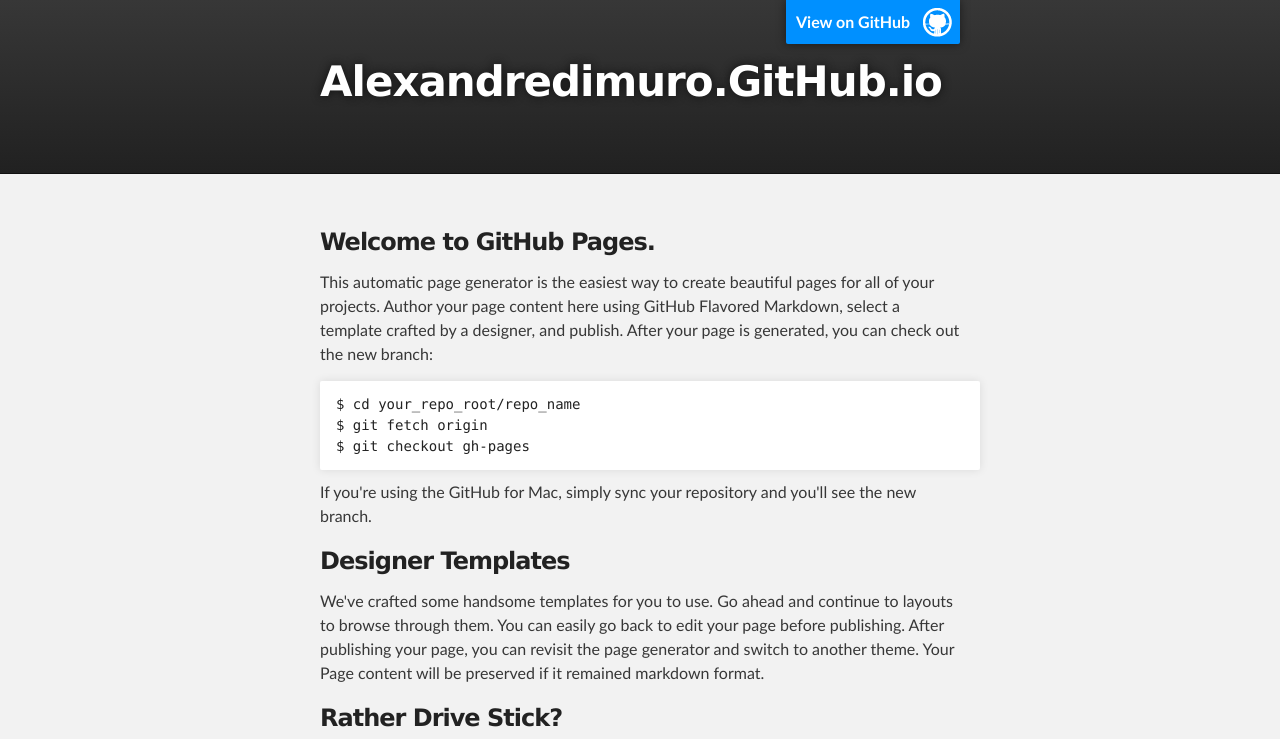
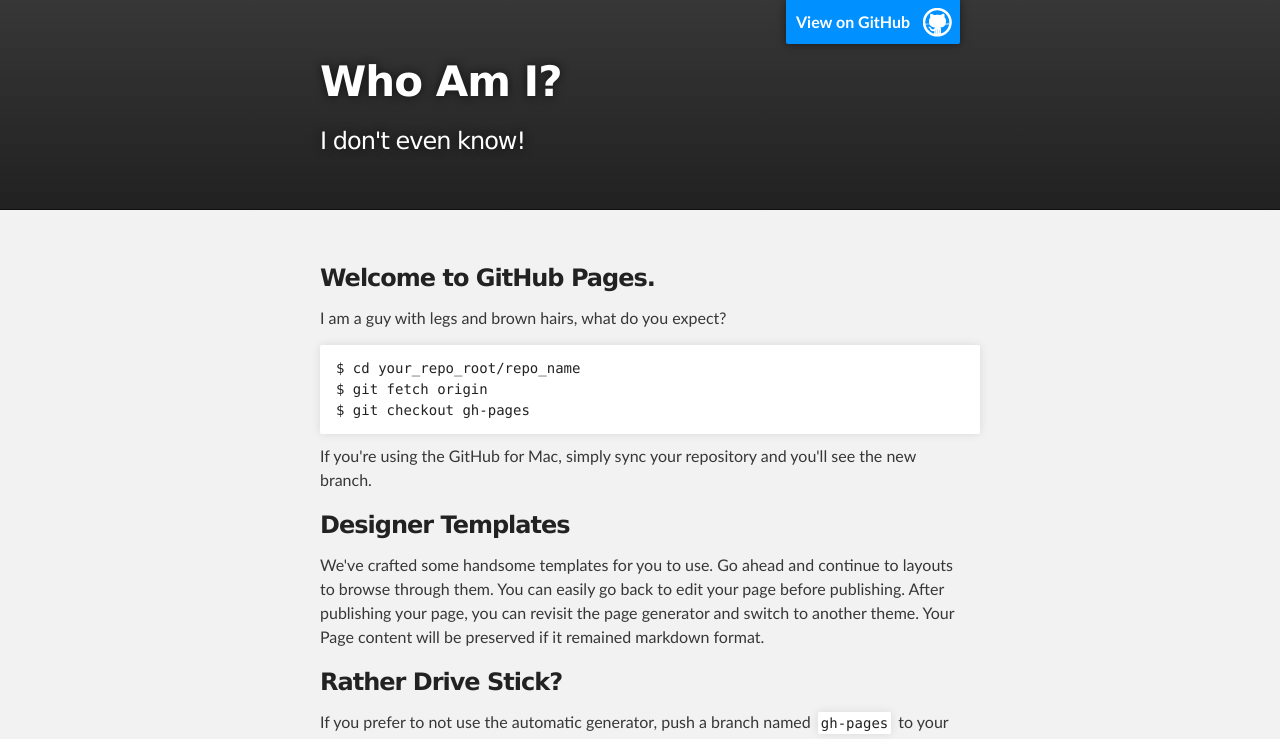
Before and after one commit to AlexandreDiMuro/AlexandreDiMuro.github.io, a plain HTML site: page index.html in a window 1280 px wide. Shown: the top 739 px of the page. Drawn offline with Linux system fonts and the light colour scheme.

Commit message:
Update index.html

```diff
--- a/index.html
+++ b/index.html
@@ -8,7 +8,7 @@
 
     <link rel="stylesheet" type="text/css" media="screen" href="stylesheets/stylesheet.css">
 
-    <title>Alexandredimuro.GitHub.io</title>
+    <title>Me,Myself&I</title>
   </head>
 
   <body>
@@ -18,8 +18,8 @@
         <header class="inner">
           <a id="forkme_banner" href="https://github.com/AlexandreDiMuro">View on GitHub</a>
 
-          <h1 id="project_title">Alexandredimuro.GitHub.io</h1>
-          <h2 id="project_tagline"></h2>
+          <h1 id="project_title">Who Am I?</h1>
+          <h2 id="project_tagline">I don't even know!</h2>
 
         </header>
     </div>
@@ -30,7 +30,7 @@
         <h3>
 <a id="welcome-to-github-pages" class="anchor" href="#welcome-to-github-pages" aria-hidden="true"><span class="octicon octicon-link"></span></a>Welcome to GitHub Pages.</h3>
 
-<p>This automatic page generator is the easiest way to create beautiful pages for all of your projects. Author your page content here using GitHub Flavored Markdown, select a template crafted by a designer, and publish. After your page is generated, you can check out the new branch:</p>
+<p>I am a guy with legs and brown hairs, what do you expect?</p>
 
 <pre><code>$ cd your_repo_root/repo_name
 $ git fetch origin
```
